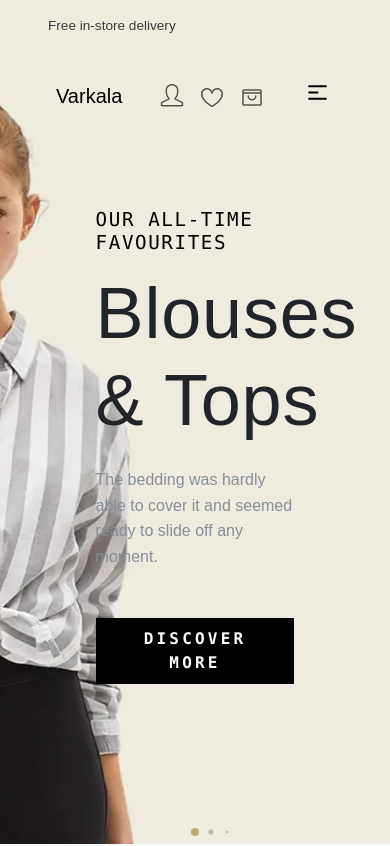
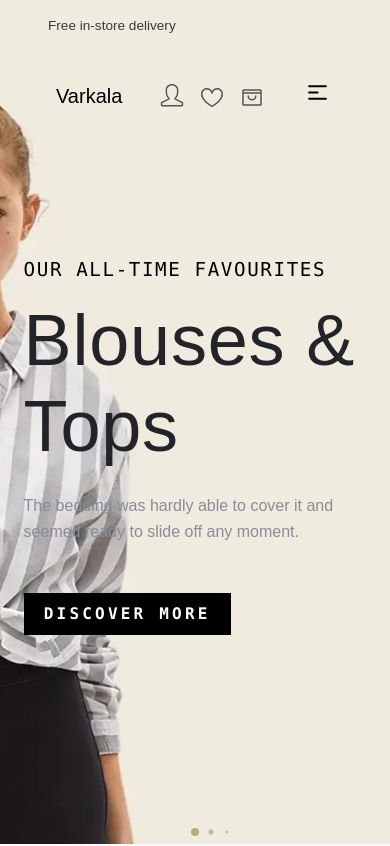
Before and after one commit to Versatile28/e-commerce-website, a React (Create React App) app: page /#/ in a window 390 px wide. Shown: the top 846 px of the page. Built offline with nearby package versions, Linux system fonts and the light colour scheme; a web font is replaced by a local one.

Commit message:
minor changes

```diff
--- a/src/App.css
+++ b/src/App.css
@@ -1634,7 +1634,7 @@ table {
       padding-left: 8rem !important;
   }
   .padd-5{
-   padding: 7rem 5rem 7rem 5rem;
+   padding: 7rem .5rem 7rem .5rem;
   }
    .order-lg-1 {
       order: 1 !important;
```
